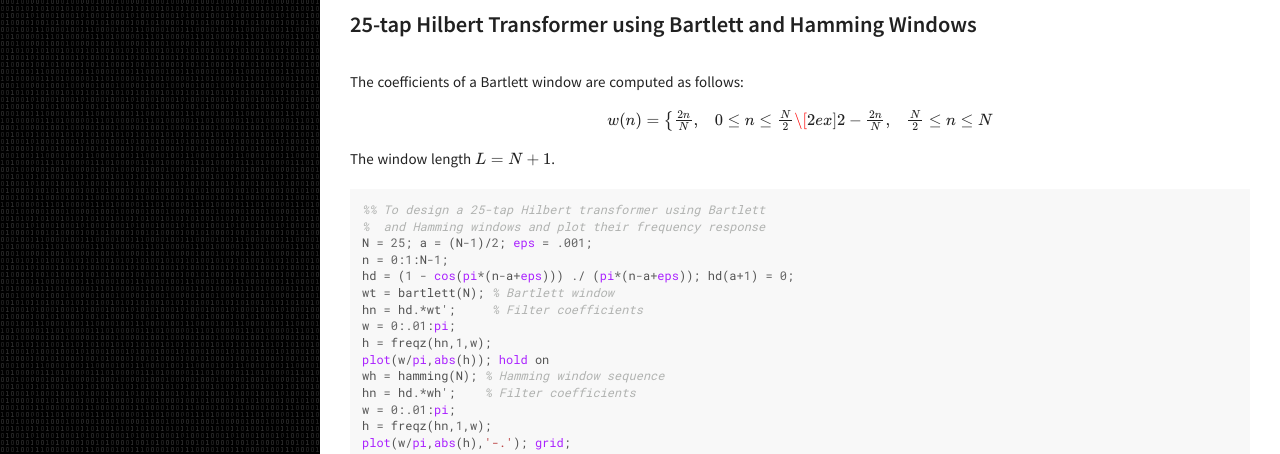
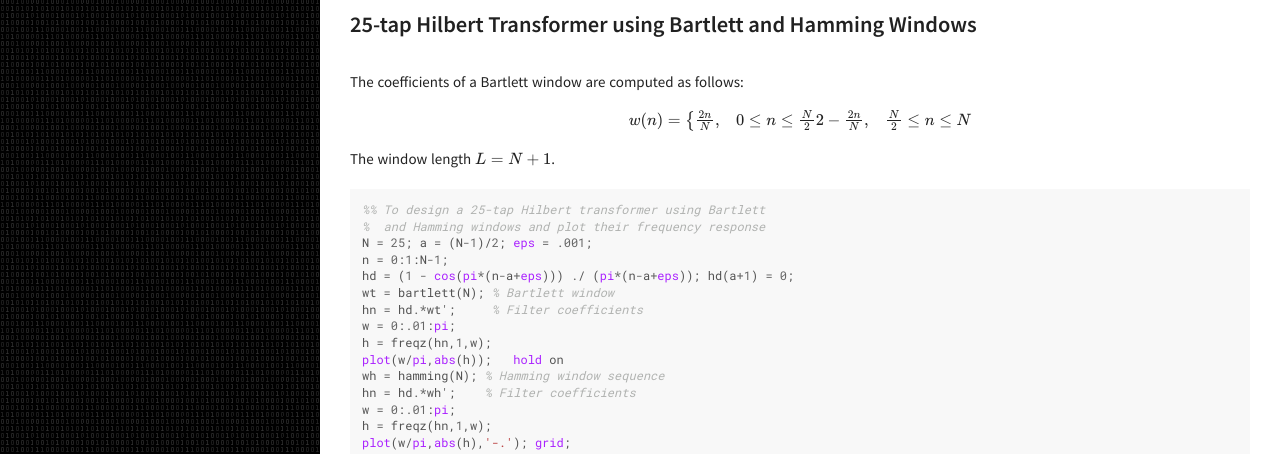
Before and after one commit to sohambhattacharyya/sohambhattacharyya.github.io, a Jekyll site: the page built from _posts/2017-09-28-Introduction-to-DSP-using-MATLAB-Part-III.markdown, in a window 1280 px wide. Shown: the part 4098-4552 px from the top of the page. Built offline with Jekyll 4.4.1, drawn with Linux system fonts in a browser that asks for light colours; formulas are drawn with MathJax 3; comment, search, counter and statistics services are not loaded.

Commit message:
Corrected a technical error.

````diff
--- a/_posts/2017-09-28-Introduction-to-DSP-using-MATLAB-Part-III.markdown
+++ b/_posts/2017-09-28-Introduction-to-DSP-using-MATLAB-Part-III.markdown
@@ -128,9 +128,10 @@ ylabel('Magnitude'); hold off
 The coefficients of a Bartlett window are computed as follows:
 \\[w(n) =
    \begin{cases}
-   \frac{2n}{N},    &  \text{\\(0 \le n \le \frac{N}{2}\\)} \\[2ex]
+   \frac{2n}{N},    &  \text{\\(0 \le n \le \frac{N}{2}\\)} \\
    2-\frac{2n}{N},  &  \text{\\(\frac{N}{2} \le n \le N\\)}
-   \end{cases}\\]
+   \end{cases}
+\\]
 The window length \\(L = N + 1\\).
 
 ```matlab
@@ -143,7 +144,7 @@ wt = bartlett(N); % Bartlett window
 hn = hd.*wt';     % Filter coefficients
 w = 0:.01:pi;
 h = freqz(hn,1,w);
-plot(w/pi,abs(h)); hold on
+plot(w/pi,abs(h));   hold on
 wh = hamming(N); % Hamming window sequence
 hn = hd.*wh';    % Filter coefficients
 w = 0:.01:pi;
````
Also changed, not shown: other parts of _posts/2017-09-28-Introduction-to-DSP-using-MATLAB-Part-III.markdown (+1 -1 lines).
